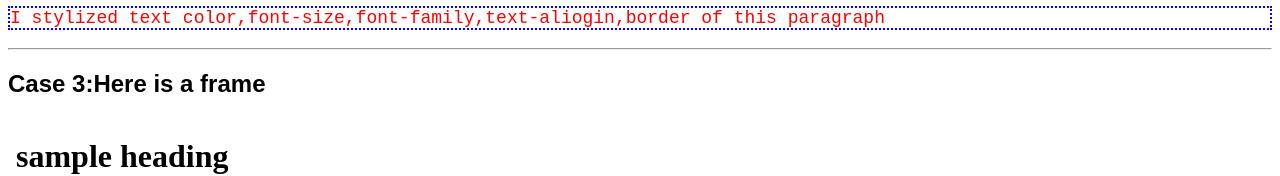
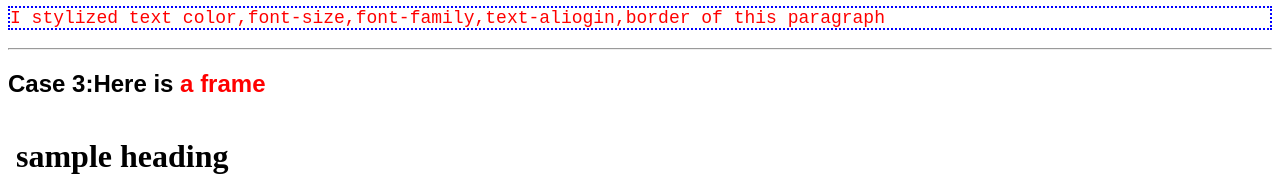
Before and after one commit to Songrxn/homework, a plain HTML site: page exercise2.html in a window 1280 px wide. Shown: the part 168-344 px from the top of the page. Drawn offline with Linux system fonts and the light colour scheme; files whose address does not match are found by name.

Commit message:
Update exercise2.html

```diff
--- a/exercise2.html
+++ b/exercise2.html
@@ -11,7 +11,7 @@
     <a href="1.jpg">Show me a local picture</a><hr/>
     <h2 style="font-family:Arial, Helvetica, sans-serif ;">Case 2:Stylize</h2>
     <p style="color:red;font-size:large;font-family: 'Courier New', Courier, monospace;text-align:start;border:2px dotted blue;">I stylized text color,font-size,font-family,text-aliogin,border of this paragraph</p><hr/>
-    <h2 style="font-family:Arial, Helvetica, sans-serif ;">Case 3:Here is a frame</h2>
+    <h2 style="font-family:Arial, Helvetica, sans-serif ;">Case 3:Here is <span style="color:red">a frame</span></h2>
     <iframe src="exercise1.html" width="150%" height="300px" name="Here is a frame" scrolling="Yes" frameborder="0" id="Here is a frame"></iframe><hr/>
     <h2 style="font-family:Arial, Helvetica, sans-serif ;">Case 4:Image with alt info & image as a link</h2>
     <a href="https://baike.baidu.com/link?url=Lxr1BFL3Ee_eDohcgvjz6-sefU3r4QLX835dwoWVGAPYWqskoPgfPTSwVN87ywt0txneyUZb_hxobkCPD-6GfF9OPjRkZ-dbXMU4tkVrlK3">
```
